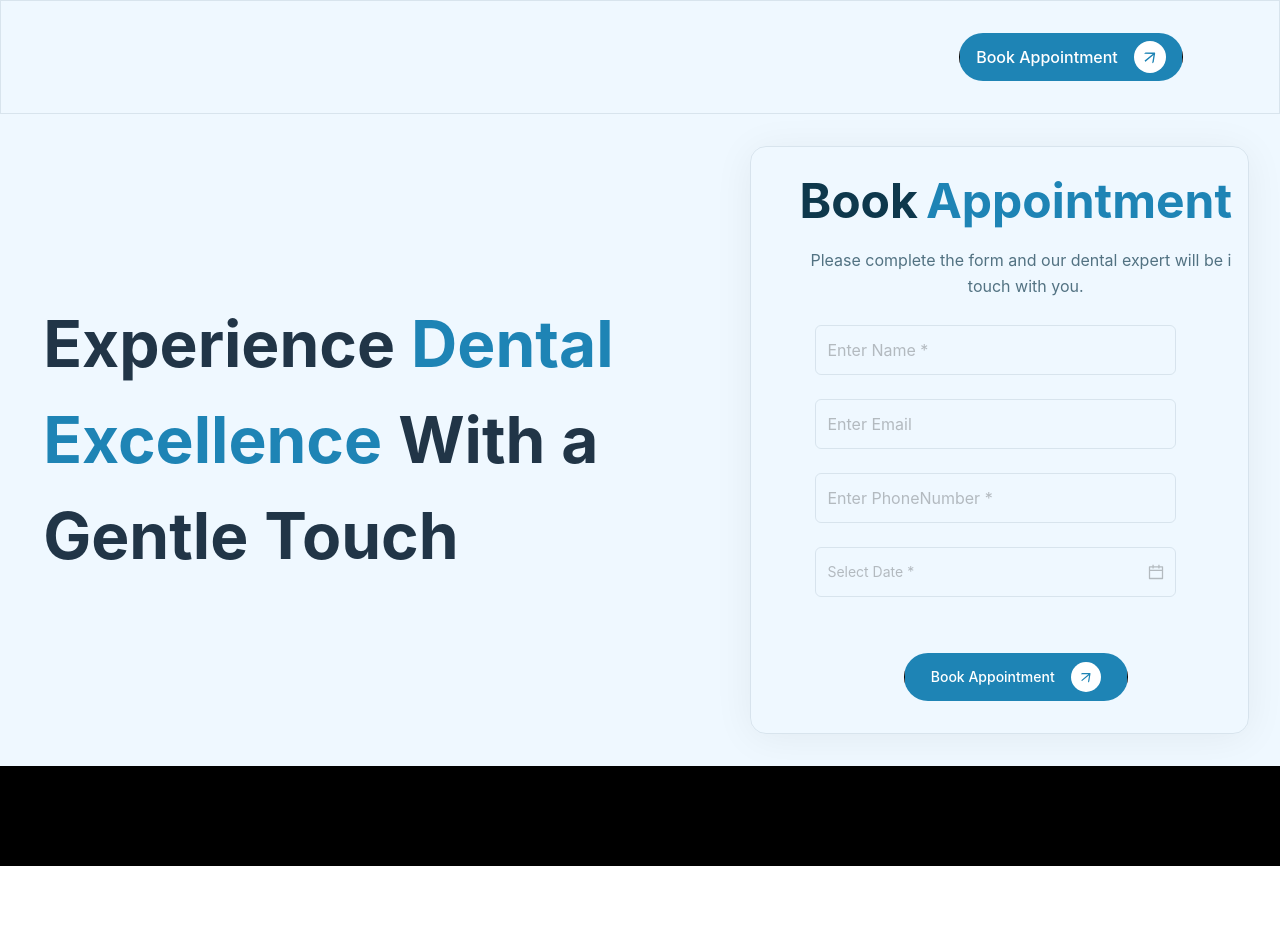
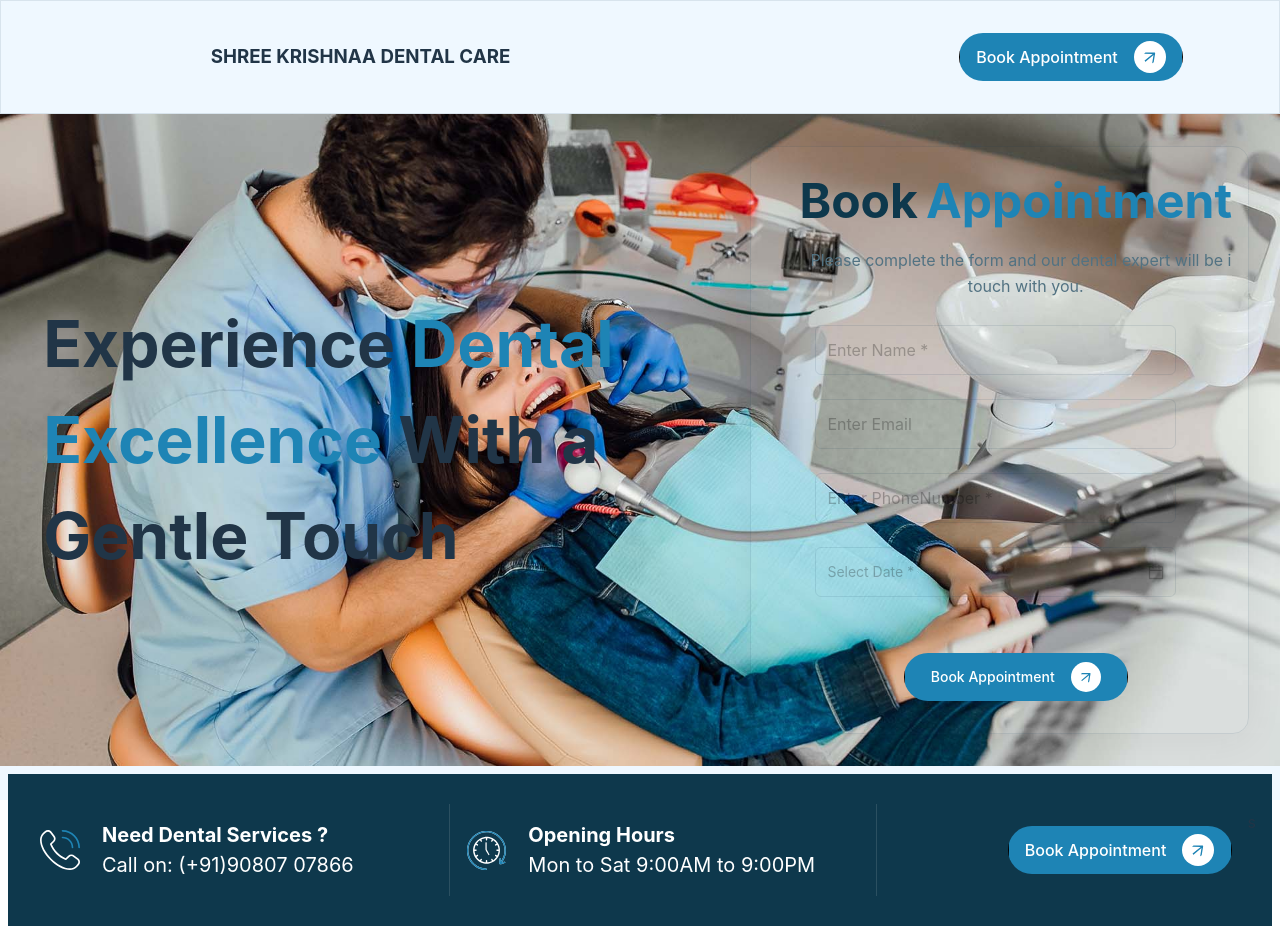
Before and after one commit to Karthikeyan1199/DentalProject, a React (Vite) app: page / in a window 1280 px wide. Shown: the top 945 px of the page. Before the commit the page ends 866 px from the top, so only its background shows below. Built offline with nearby package versions, Linux system fonts and the light colour scheme.

Commit message:
#refs background changes commit

```diff
--- a/src/Components/BasicDetails/BasicDetails.component.tsx
+++ b/src/Components/BasicDetails/BasicDetails.component.tsx
@@ -1,9 +1,13 @@
+import Constants from "../../Constants";
 import BookAppointment from "../BookAppointment/BookAppointment.component";
+import UIButton from "../Button/UIButton";
 import "./BasicDetails.scss"
 const BasicDetails = () => {
     const basicDetailTxt = "Experience Dental Excellence With a Gentle Touch";
     return <div className="basic-details">
-            <div className="basic-details-container">
+            <div className="basic-details-container" style={{backgroundImage:`url(${Constants.backgroundImg})`}} >
+
+
                 <div className="basic-details-container-left">
                 {basicDetailTxt.split(" ").map(word => <span className="basic-details-container-left-text">{`${word}`}</span>)}
 
@@ -13,7 +17,27 @@ const BasicDetails = () => {
                 </div>
             </div>
             <div className="basic-details-bottom">
-
+              <div className="basic-details-bottom-content">
+                <div className="basic-details-bottom-content-icon">
+                  <img src={Constants.phoneImg}></img>
+                </div>
+                <div className="basic-details-bottom-content-details">
+                    <span>{"Need Dental Services ?"}</span>
+                    <span className="basic-details-bottom-content-details-content">{"Call on: (+91)90807 07866"}</span>
+                </div>
+              </div>
+              <div className="basic-details-bottom-content">
+              <div className="basic-details-bottom-content-icon">
+                  <img src={Constants.clockImg}></img>
+                </div>
+                <div className="basic-details-bottom-content-details">
+                    <span>{"Opening Hours"}</span>
+                    <span className="basic-details-bottom-content-details-content">{"Mon to Sat 9:00AM to 9:00PM"}</span>
+                </div>
+              </div>
+              <div className="basic-details-bottom-button">
+              <UIButton buttonName="Book Appointment" />s
+              </div>
             </div>
     </div>
 
--- a/src/Components/BasicDetails/BasicDetails.scss
+++ b/src/Components/BasicDetails/BasicDetails.scss
@@ -7,6 +7,32 @@
         justify-content: space-around;
         padding: 2rem;
         background-color: var(--secondary-color);
+        background-position: center center;
+    background-repeat: no-repeat;
+    background-size: cover;
+    background-color: rgba(0, 0, 0, 0.5);
+    .image-container {
+        position: relative;
+        width: 100%;
+        display:block
+      }
+
+      .image-container img {
+        width: 100%;
+        height: 100%;
+        object-fit: cover;
+      }
+
+      .image-container::before {
+        content: "";
+        position: absolute;
+        top: 0;
+        left: 0;
+        width: 100%;
+        height: 100%;
+        background-color: rgba(0, 0, 0, 0.5); /* Adjust color and opacity */
+      }
+
         @media only screen and (max-width: 1024px) {
            padding: 12px;
            gap: 12px;
@@ -48,7 +74,44 @@
     }
     &-bottom{
         display: flex;
-        background-color: black;
-        height: 100px;
+        background: rgba(14, 56, 76,1);
+        height: 120px;
+        padding: 16px;
+        margin: 8px;
+        align-items: center;
+        @media only screen and (max-width: 1024px) {
+            flex-direction: column;
+            height: auto;
+         }
+        &-content{
+            display: flex;
+            color: white;
+            font-weight: bold;
+            gap: 12px;
+            font-size: 20px;
+            align-items: center;
+            padding: 16px;
+            padding-right: 30px;
+            border-right: 1px solid var(--e-global-color-divider);
+            width: 100%;
+            &-icon{
+                display: flex;
+                align-items: center;
+                margin-right: 10px;
+            }
+            &-details{
+                display: flex;
+                flex-direction: column;
+                text-align: left;
+                &-content{
+                    font-weight: normal;
+                }
+            }
+        }
+        &-button{
+            justify-content: end;
+            display: flex;
+            width: 100%;
+        }
     }
 }
--- /dev/null
+++ b/src/Components/Footer/Footer.tsx
@@ -0,0 +1,9 @@
+const Footer = () => {
+
+    return <div className="footer">
+        <p>{`Copyright © ${new Date().getFullYear()} All Rights Reserved.`}</p>
+    </div>
+
+}
+
+export default Footer;
--- a/src/Components/Header/Header.scss
+++ b/src/Components/Header/Header.scss
@@ -14,9 +14,11 @@
     }
 
     &-right {
-        @media only screen and (max-width: 1024px) {
-            .ui-button{
-                display: none;
+        .header-button{
+            @media only screen and (max-width: 1024px) {
+                .ui-button{
+                    display: none;
+                }
             }
         }
         flex: 1;
--- a/src/Components/Header/Header.tsx
+++ b/src/Components/Header/Header.tsx
@@ -4,10 +4,10 @@ import "./Header.scss"
 const Header = () => {
     return <div className="header">
         <div className="header-left">
-
+            <h3 className="logo-text">SHREE KRISHNAA DENTAL CARE</h3>
         </div>
         <div className="header-right">
-            <UIButton buttonName="Book Appointment"/>
+            <UIButton buttonName="Book Appointment" buttonClass="header-button"/>
         </div>
     </div>
 
--- /dev/null
+++ b/src/Constants.ts
@@ -0,0 +1,8 @@
+const Constants ={
+    phoneImg:"src/assets/phone.svg",
+    clockImg:"src/assets/clock.svg",
+    backgroundImg:"src/assets/hero-bg.jpg"
+
+}
+
+export default Constants;
--- a/src/Pages/LandingPage.tsx
+++ b/src/Pages/LandingPage.tsx
@@ -1,4 +1,5 @@
 import BasicDetails from "../Components/BasicDetails/BasicDetails.component"
+import Footer from "../Components/Footer/Footer"
 import Header from "../Components/Header/Header"
 
 const LandingPage = () => {
@@ -7,7 +8,7 @@ const LandingPage = () => {
         <div className="landing-page-container">
             <BasicDetails/>
         </div>
-
+        <Footer/>
     </div>
 
 }
--- a/src/index.css
+++ b/src/index.css
@@ -13,6 +13,7 @@
   --border-color:#0E384C1A;
   --primary-color:#0E384C;
   --primary-instruction-text-color:#527282;
+  --e-global-color-divider:#FFFFFF1F;
 
   color-scheme: light dark;
   color: rgba(255, 255, 255, 0.87);
```
Also changed, not shown: src/Components/Footer/Footer.scss (added), src/assets/clock.svg (added), src/assets/hero-bg.jpg (added).
